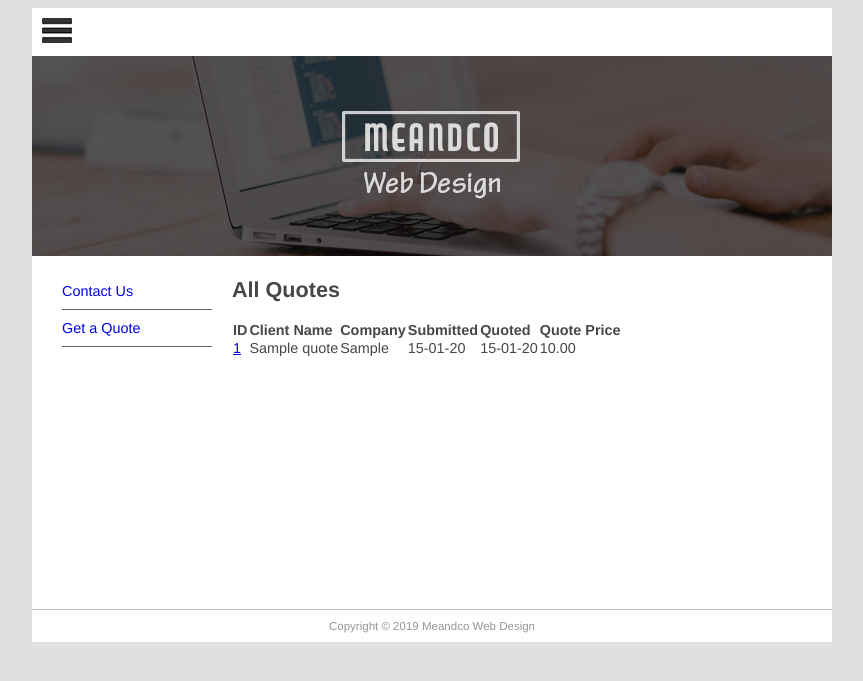
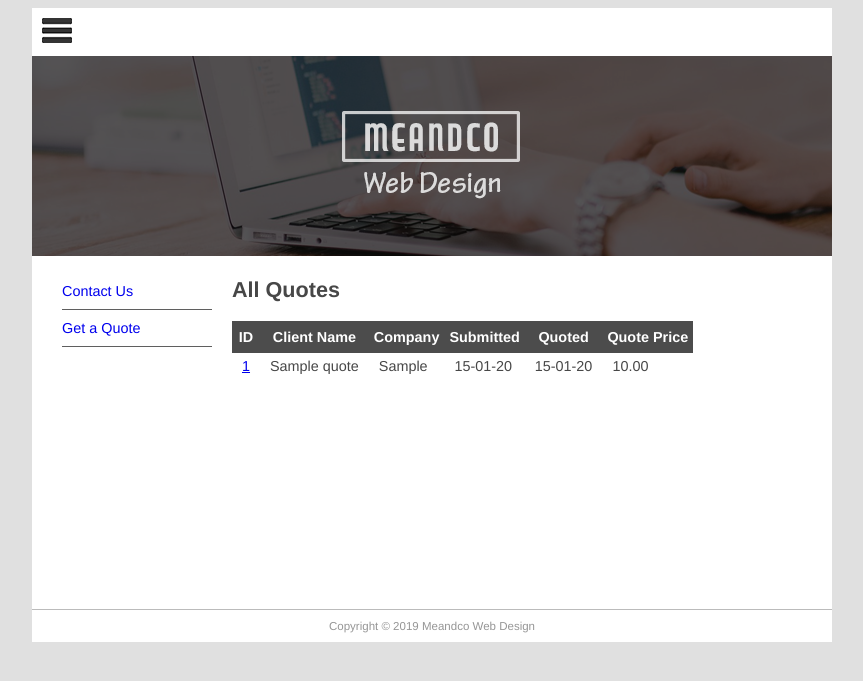
Before and after one commit to Zu18/mfdw_project2, a Django app: page /quote/show in a window 1280 px wide. Shown: the top 681 px of the page, without its empty margins (208-1071 px from the left). Run offline with Django 4.2, Linux system fonts and the light colour scheme; tables that the repository leaves empty hold one stand-in row (values such as "Sample post").

Commit message:
Style the quotes table

```diff
--- a/mfdw_site/static/main.css
+++ b/mfdw_site/static/main.css
@@ -105,3 +105,31 @@ input {
     border: 1px solid green;
     border-radius: 3px;
 }
+
+.quotehdr th {
+    background-color: #4c4c4c;
+    color: white;
+    text-align: center;
+    padding: 8px 5px;
+    border: none;
+}
+
+.quoterow td {
+    padding: 5px 10px;
+}
+
+.altrow {
+    background-color: #e0e0e0
+}
+
+.quote td:first-child {
+    background-color: #4c4c4c;
+    color: white;
+    text-align: right;
+    padding: 8px 5px;
+    border: none;
+}
+
+.quote td {
+    padding: 5px 10px;
+}
```
